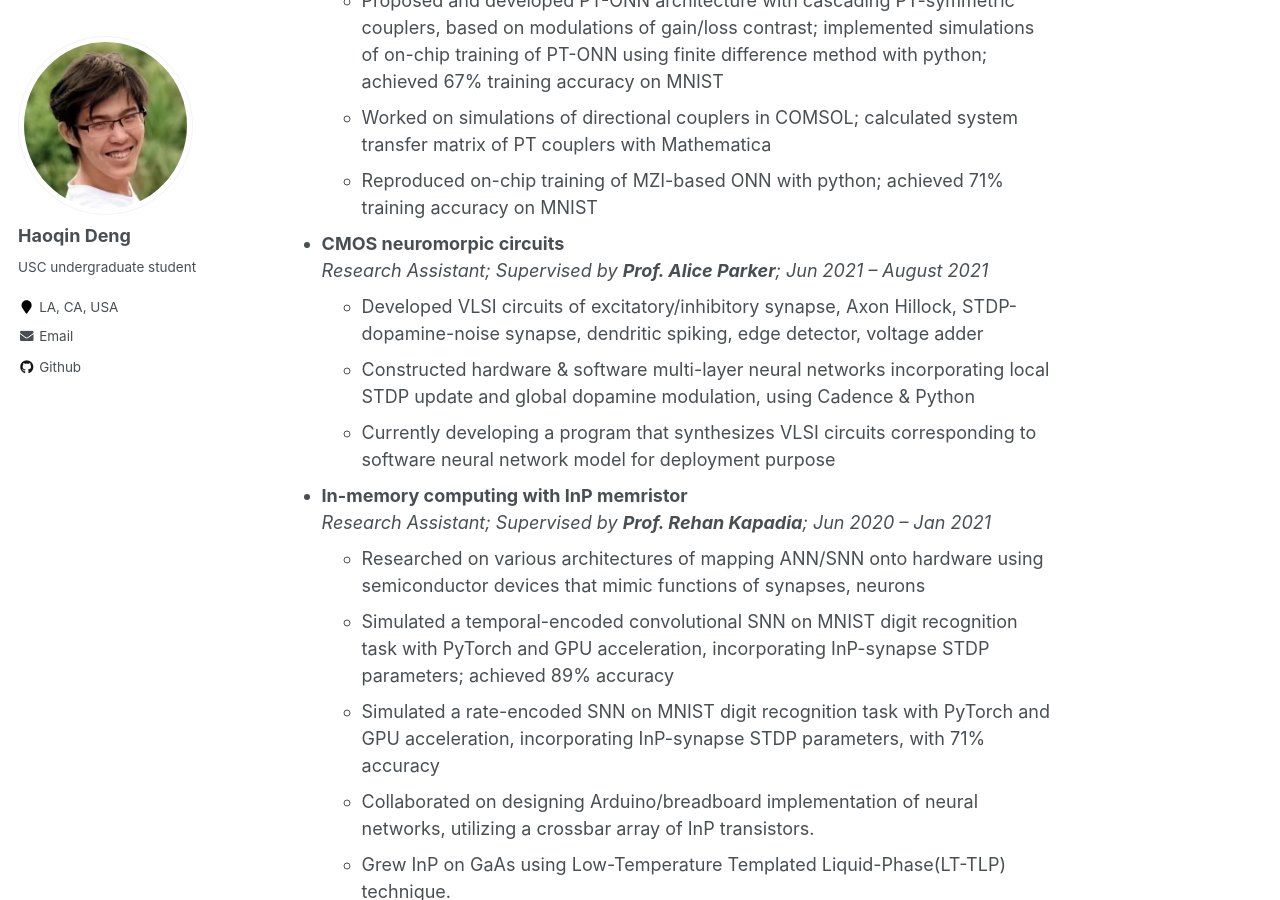
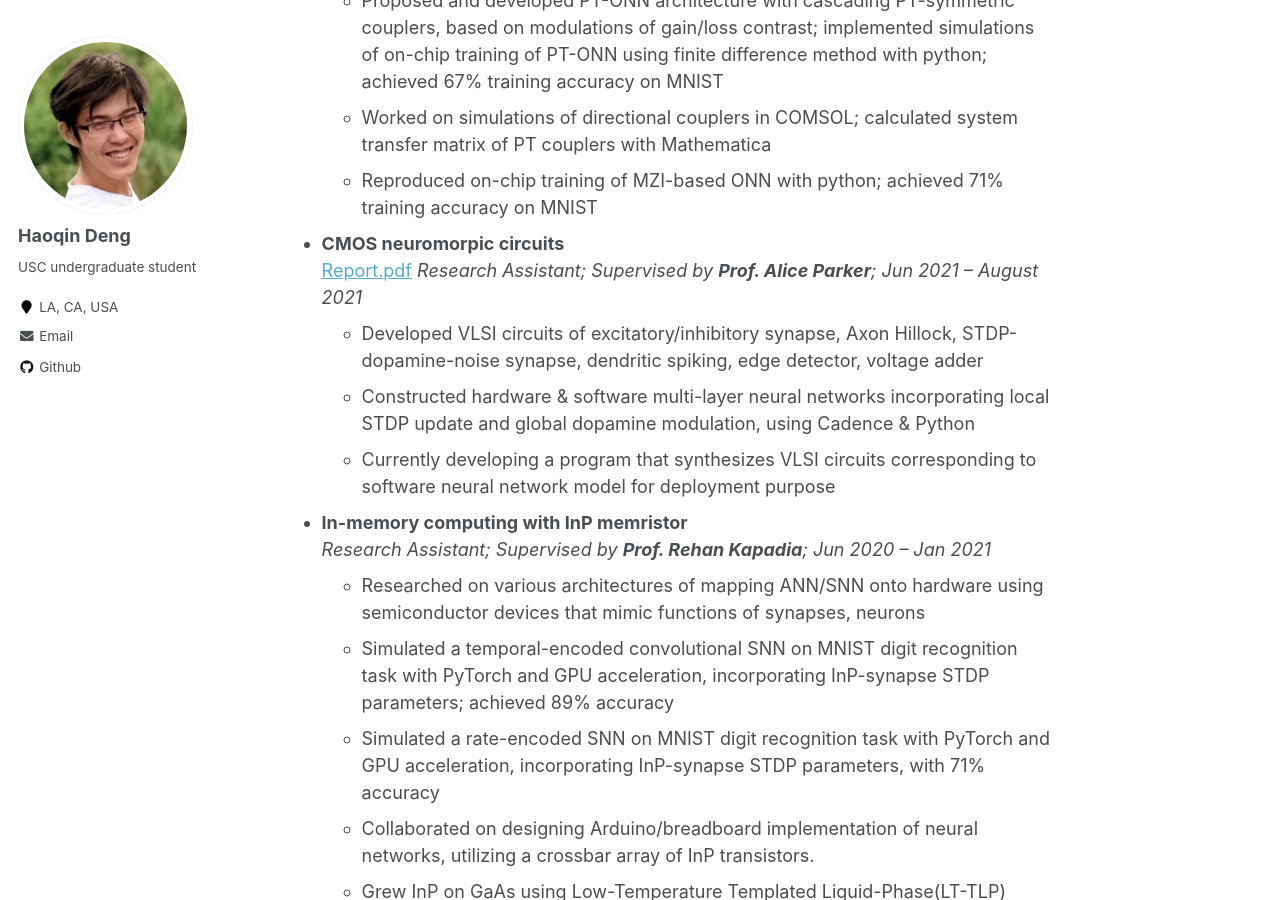
Before and after one commit to haoqindeng/haoqindeng.github.io, a Jekyll site: the page built from _pages/about.md, in a window 1280 px wide and 900 px high, scrolled down 1369 px. Built offline with Jekyll 4.4.1, drawn with Linux system fonts in a browser that asks for light colours.

Commit message:
add report

```diff
--- a/_pages/about.md
+++ b/_pages/about.md
@@ -52,7 +52,7 @@ Researches:
   * Worked on simulations of directional couplers in COMSOL; calculated system transfer matrix of PT couplers with Mathematica
   * Reproduced on-chip training of MZI-based ONN with python; achieved 71% training accuracy on MNIST
 
-* **CMOS neuromorpic circuits**<br/>
+* **CMOS neuromorpic circuits**<br/> [Report.pdf](https://haoqindeng.github.io/images/report.pdf)
   *Research Assistant; Supervised by* ***Prof. Alice Parker****; Jun 2021 – August 2021*
   * Developed VLSI circuits of excitatory/inhibitory synapse, Axon Hillock, STDP-dopamine-noise synapse,  dendritic spiking, edge detector, voltage adder
   * Constructed hardware & software multi-layer neural networks incorporating local STDP update and global dopamine modulation, using Cadence & Python
```
Also changed, not shown: 1 other file.
